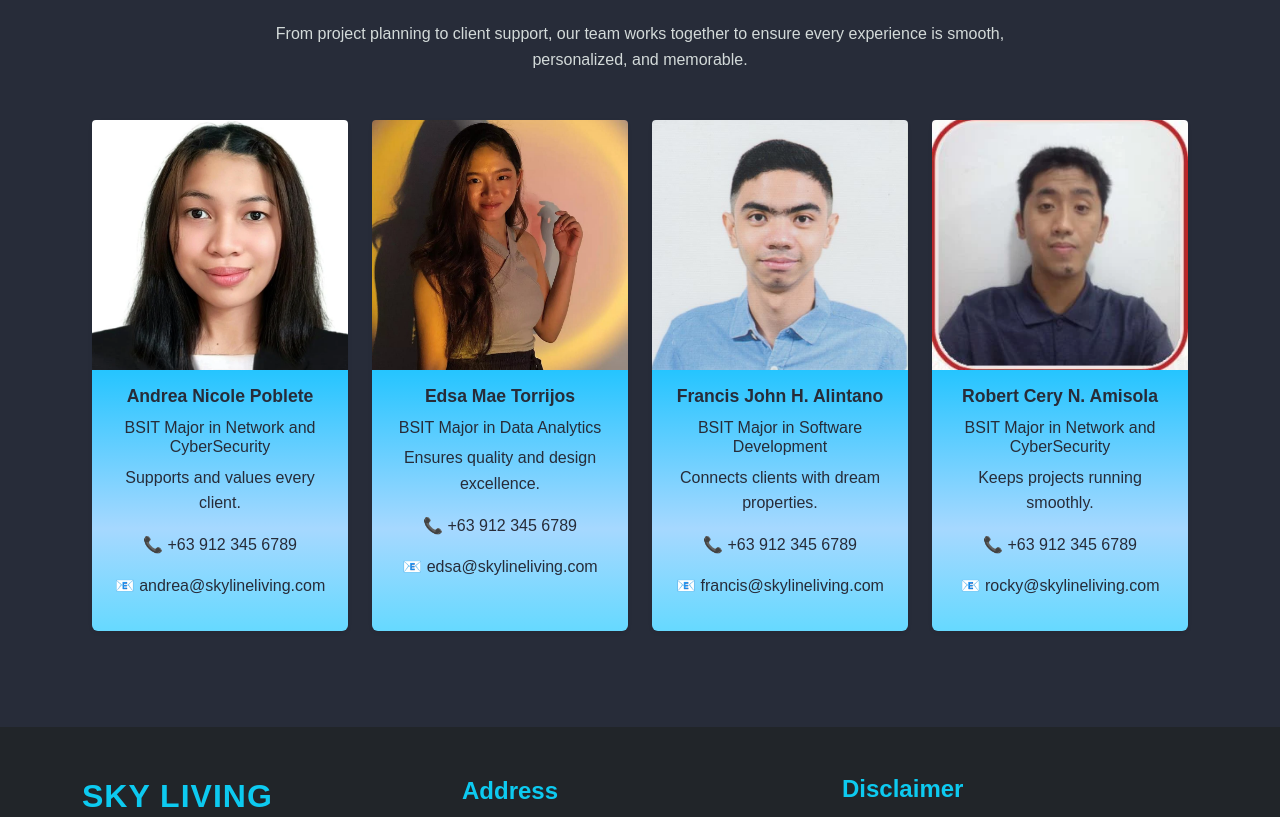
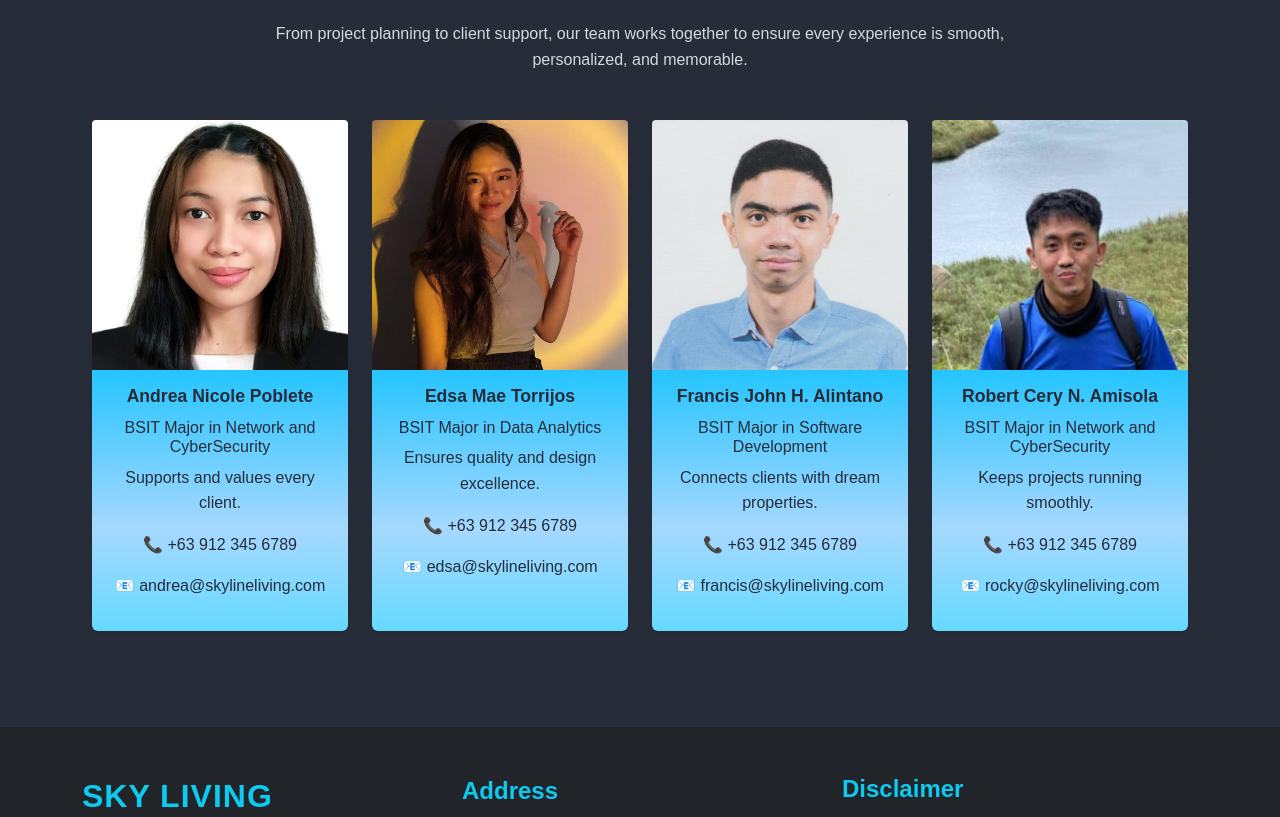
Before and after one commit to edsa24/live-theskyline, a plain HTML site: page aboutus.html in a window 1280 px wide. Shown: the part 1790-2607 px from the top of the page. Drawn offline with nearby package versions, Linux system fonts and the light colour scheme.

Commit message:
Update aboutus.html
palit picture

```diff
--- a/aboutus.html
+++ b/aboutus.html
@@ -248,7 +248,7 @@
             <!-- Robert Amisola -->
             <div class="col-md-6 col-lg-3 fade-in">
                 <div class="card team-card border-0 h-100 shadow-sm">
-                    <img src="properties/robert.webp" alt="Robert Cery N. Amisola" class="card-img-top team-photo">
+                    <img src="properties/rocky.jpg" alt="Robert Cery N. Amisola" class="card-img-top team-photo">
                     <div class="card-body">
                         <h5 class="card-title">Robert Cery N. Amisola</h5>
                         <h6 class="card-subtitle mb-2">BSIT Major in Network and CyberSecurity</h6>
```
